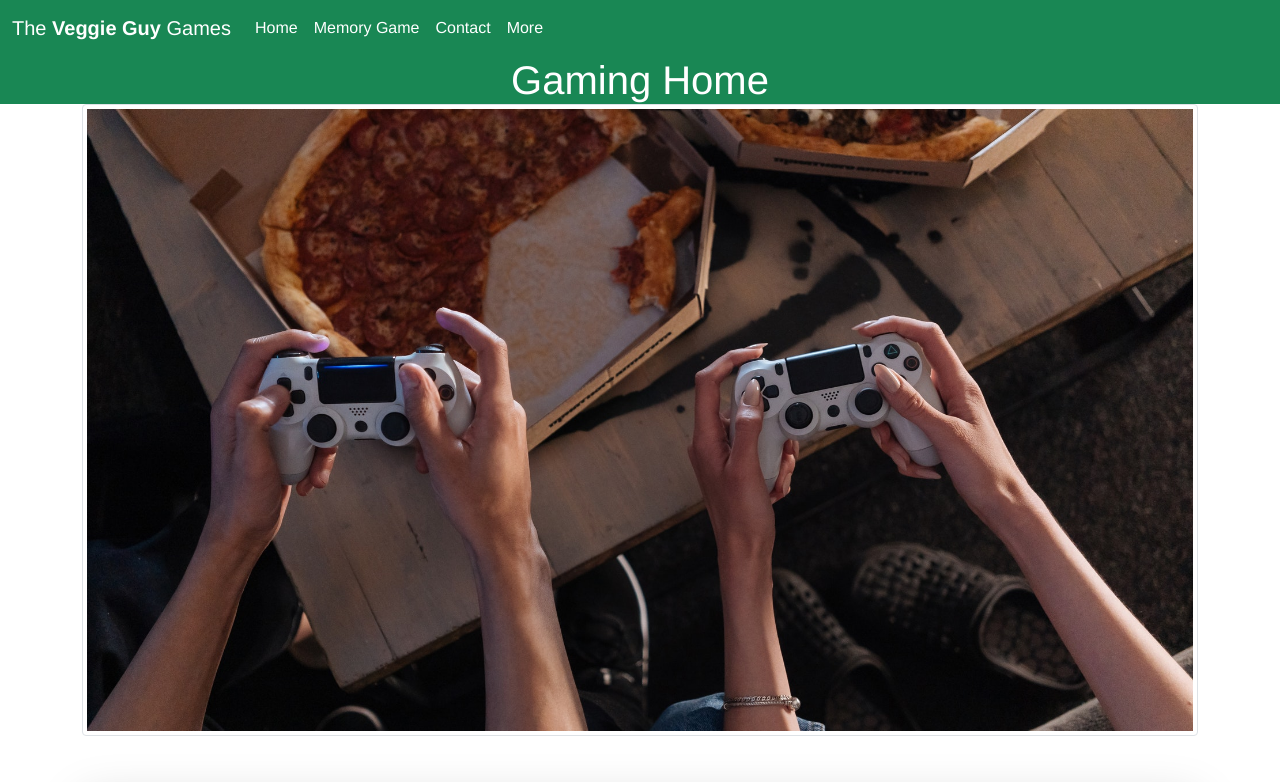
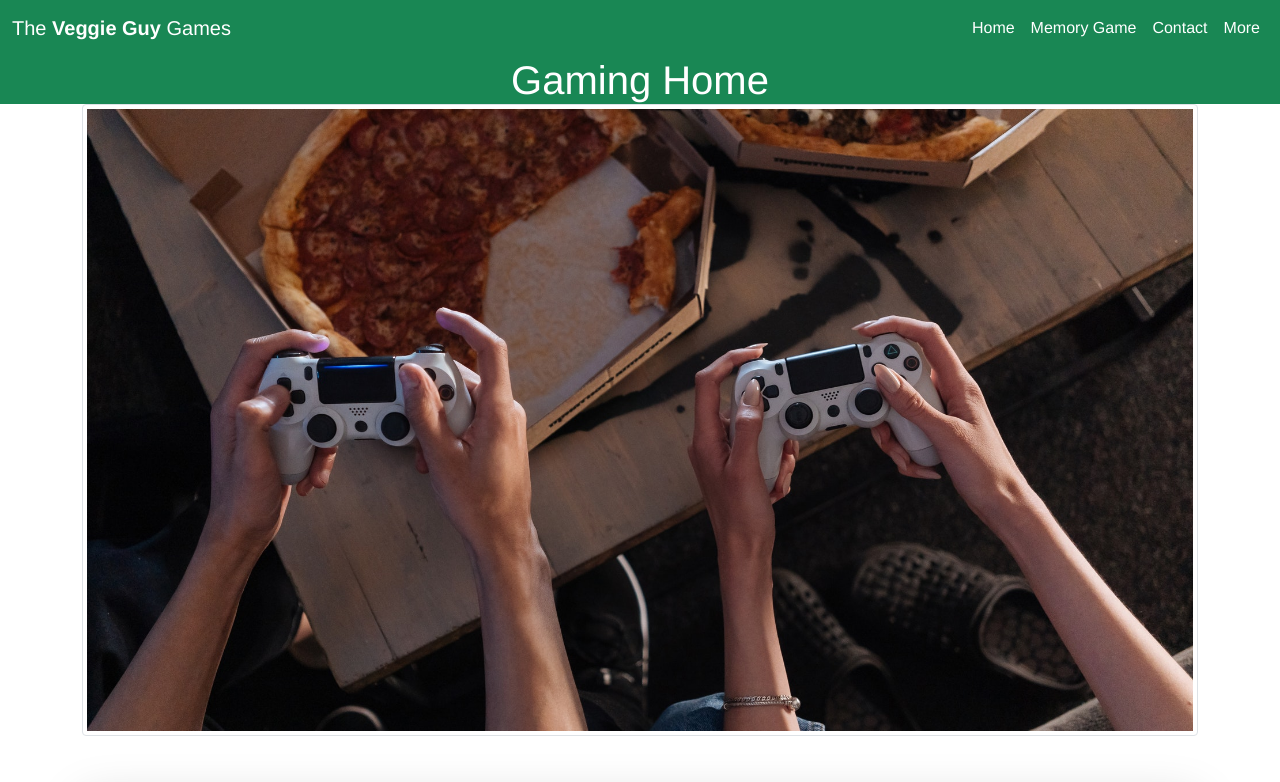
Before and after one commit to Antony-Thornton/MS2---Memory-Game, a plain HTML site: page index.html in a window 1280 px wide. Shown: the top 782 px of the page. Drawn offline with nearby package versions, Linux system fonts and the light colour scheme.

Commit message:
Moved navbar to the right.

```diff
--- a/assets/css/style.css
+++ b/assets/css/style.css
@@ -858,3 +858,10 @@ section {
     }
 
    }
+
+
+   .navbar-collapse {
+    flex-grow: 0;
+    align-items: center;
+
+   }
```
